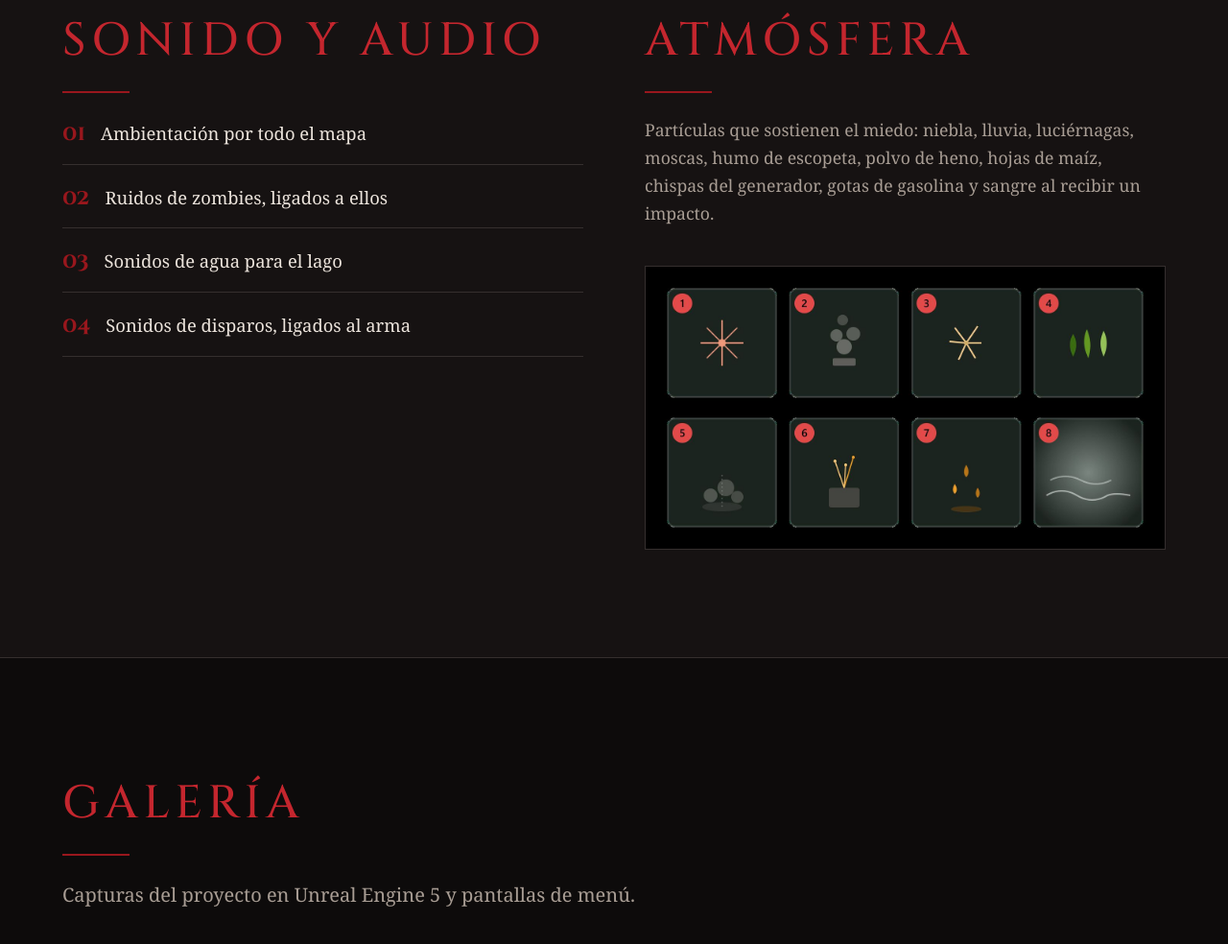
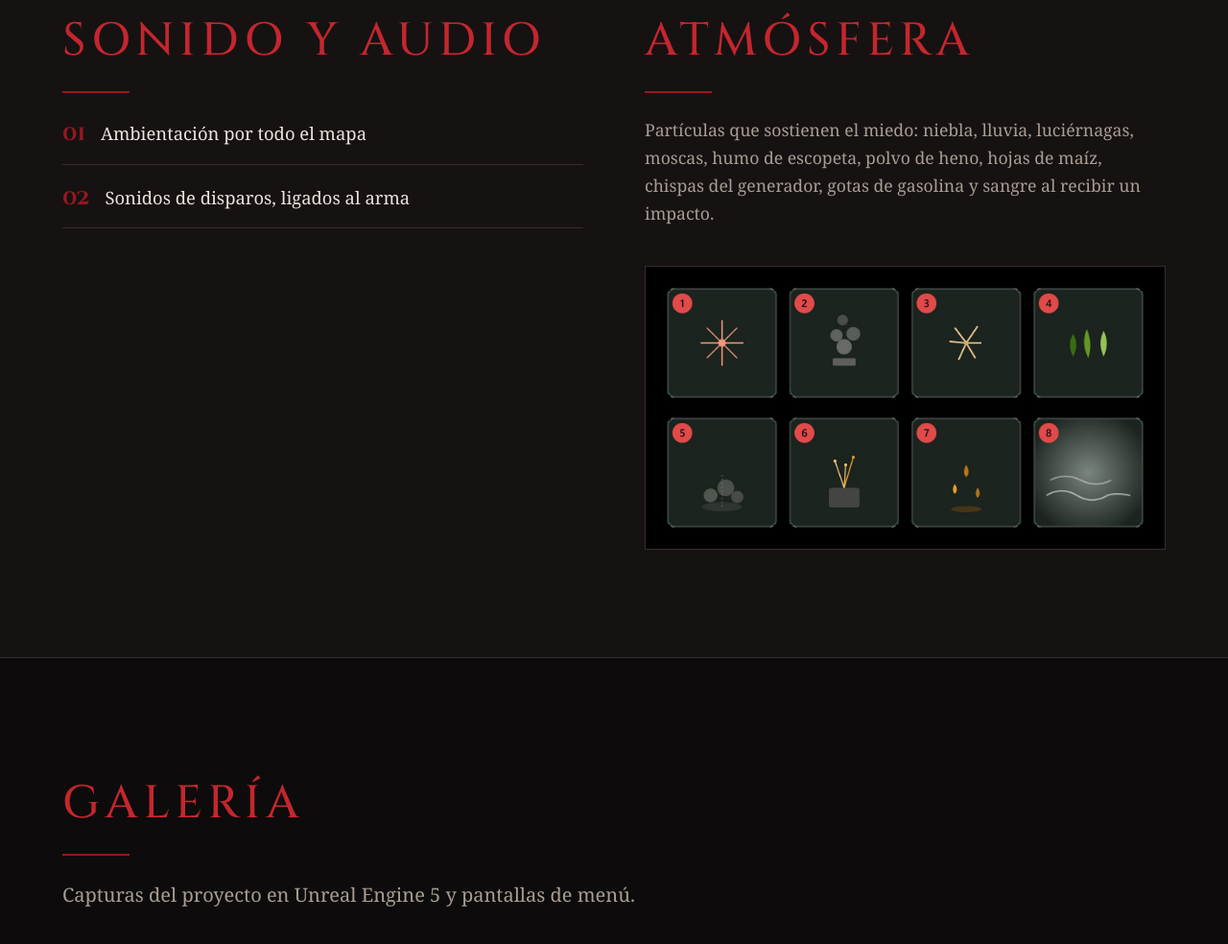
Before and after one commit to moonathh/harvest-hollow, a plain HTML site: page index.html in a window 1280 px wide. Shown: the part 5581-6565 px from the top of the page at 96% size. Drawn offline with Linux system fonts and the light colour scheme; a web font is replaced by a local one.

```diff
--- a/index.html
+++ b/index.html
@@ -171,9 +171,7 @@
       <h2>Sonido y audio</h2>
       <ol class="audio">
         <li><b>01</b> Ambientación por todo el mapa</li>
-        <li><b>02</b> Ruidos de zombies, ligados a ellos</li>
-        <li><b>03</b> Sonidos de agua para el lago</li>
-        <li><b>04</b> Sonidos de disparos, ligados al arma</li>
+        <li><b>02</b> Sonidos de disparos, ligados al arma</li>
       </ol>
     </div>
     <div class="reveal">
```
